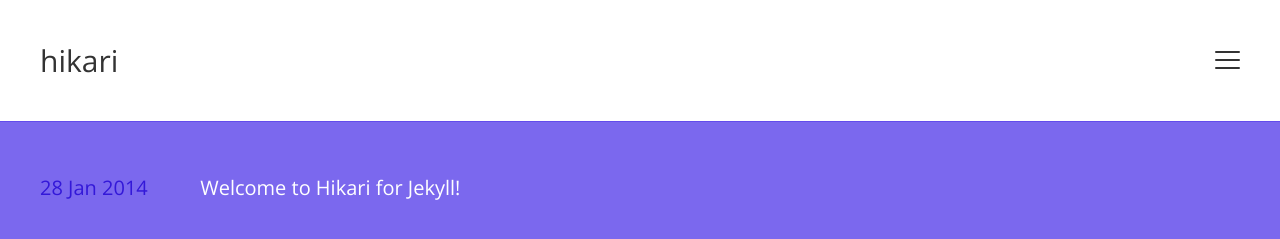
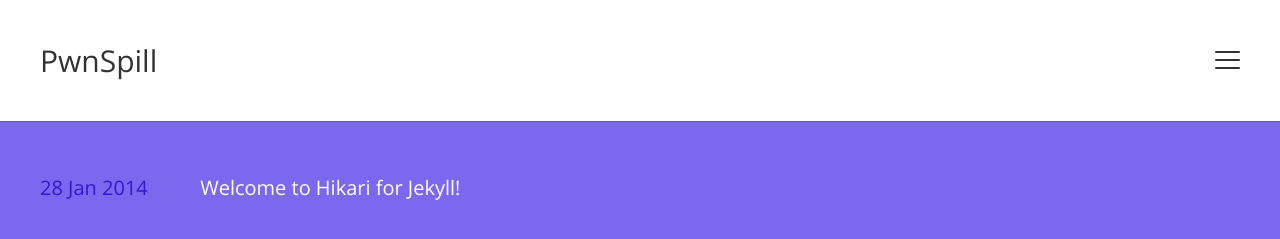
Before and after one commit to katina-cyber/pwn-spill-blog, a Jekyll site: the page built from index.html, in a window 1280 px wide. Shown: the top 239 px of the page. Built offline with Jekyll 4.4.1, drawn with Linux system fonts in a browser that asks for light colours; the list of posts is cut into pages by our own code.

Commit message:
Update _config.yml

```diff
--- a/_config.yml
+++ b/_config.yml
@@ -1,5 +1,5 @@
 # Title of your blog; shows in the header
-name: "hikari"
+name: "PwnSpill"
 
 # Description of your content (will only be used on Google Search)
 description: "Fluid, responsive blog theme for Jekyll"
@@ -7,7 +7,7 @@ description: "Fluid, responsive blog theme for Jekyll"
 # Your name. Will show in your footer + sidebar
 author: "John Doge"
 
-url: "http://m3xm.github.io"
+url: "http://katina.dev"
 baseurl: "/hikari-for-jekyll"
 
 # A short presentation of yourself. Will show in the sidebar, under your name. Best usage would be between 30 to 50 words.
```
